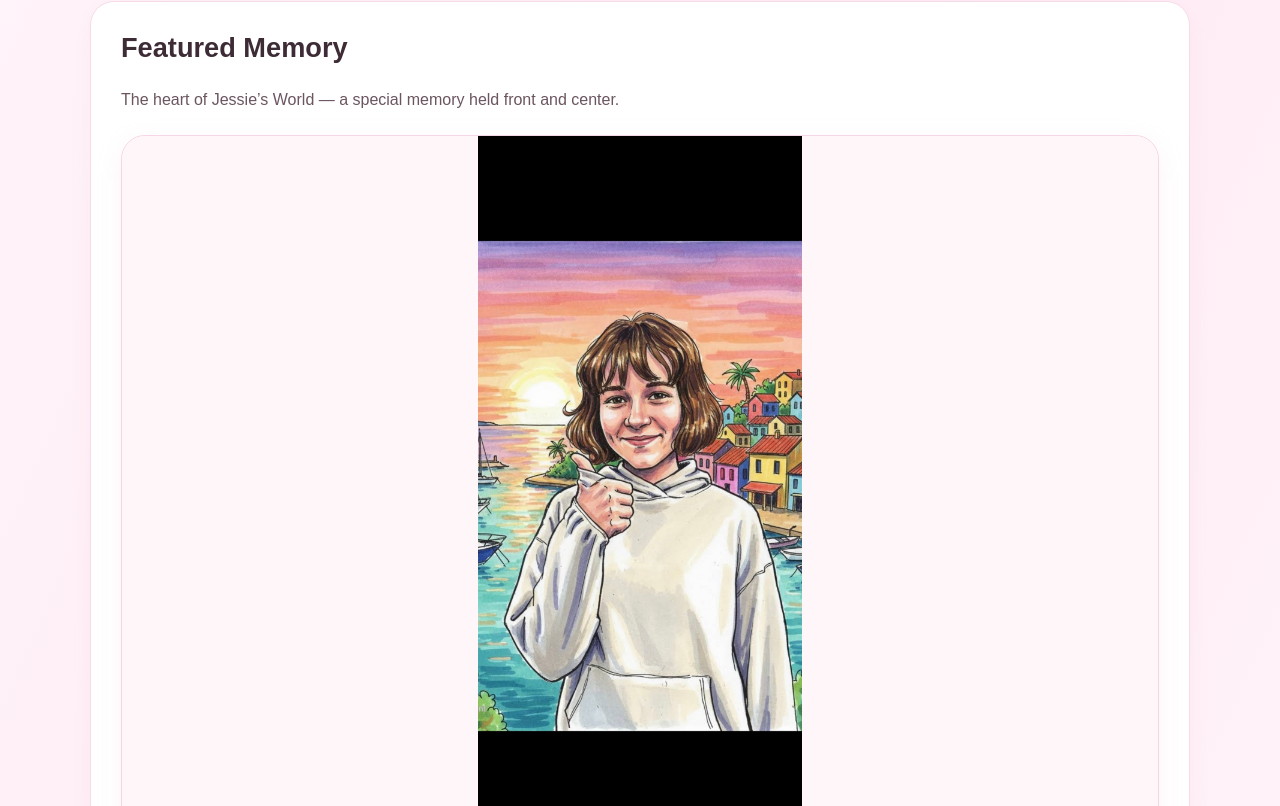
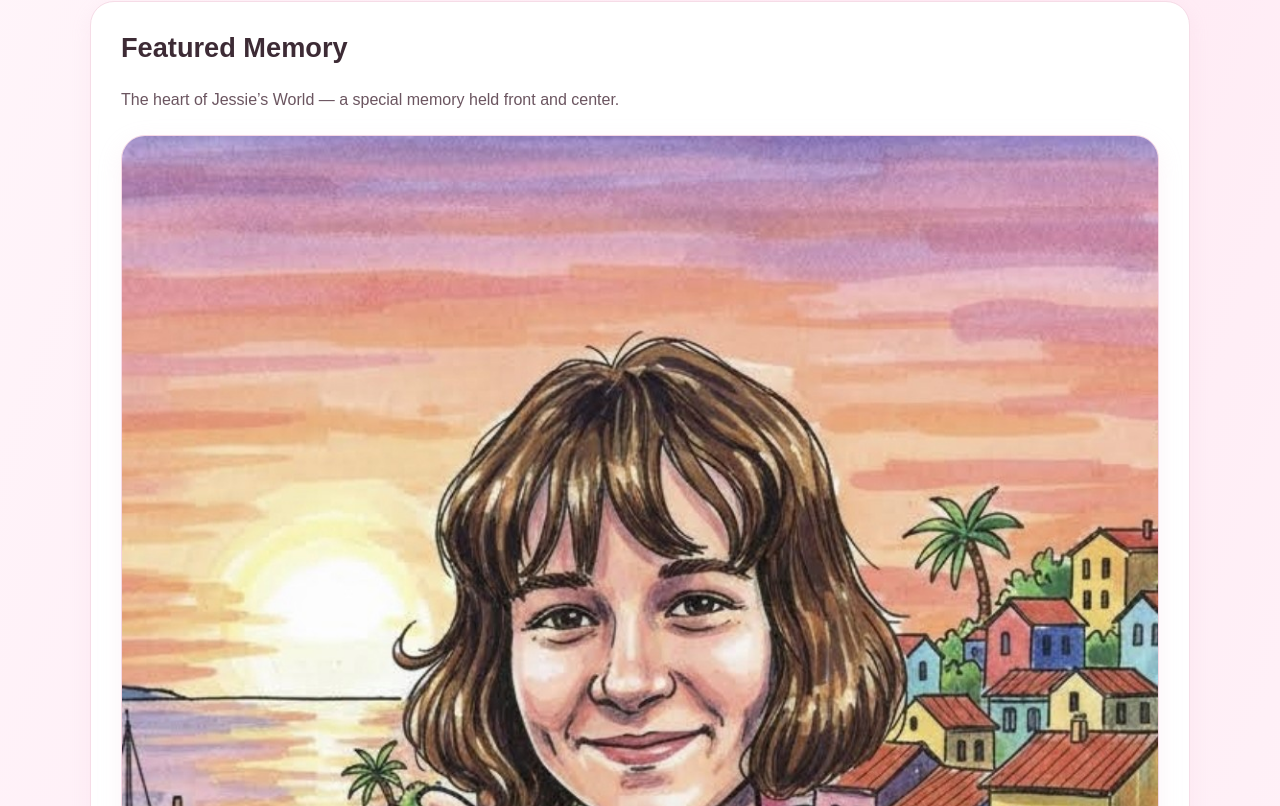
Before and after one commit to DanceOnVibes/Jessie-ai, a Next.js app: page / in a window 1280 px wide. Shown: the part 714-1520 px from the top of the page. Built offline with nearby package versions, Linux system fonts and the light colour scheme.

Commit message:
Update Jessie featured image clean layout

```diff
--- a/app/page.tsx
+++ b/app/page.tsx
@@ -212,14 +212,12 @@ export default function Home() {
             }}
           >
             <img
-              src="/jessie.jpg"
+              src="/jessie-main.jpg"
               alt="Jessie"
               style={{
                 width: "100%",
-                maxHeight: "700px",
-                objectFit: "contain",
+                height: "auto",
                 display: "block",
-                background: "#fff6fa",
               }}
             />
 
```
Also changed, not shown: public/jessie-main.jpg (added), public/jessie.jpg (deleted).
